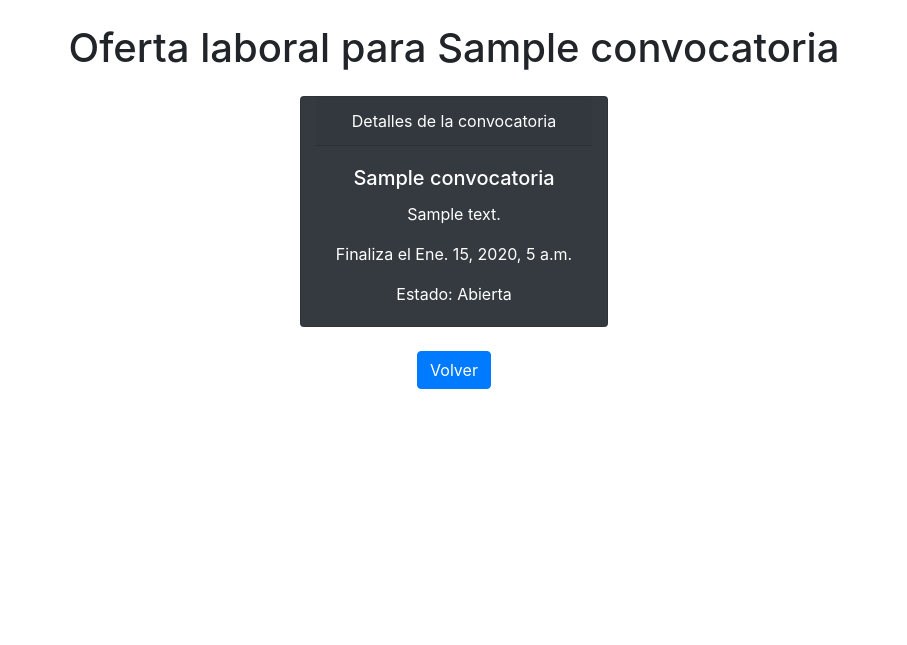
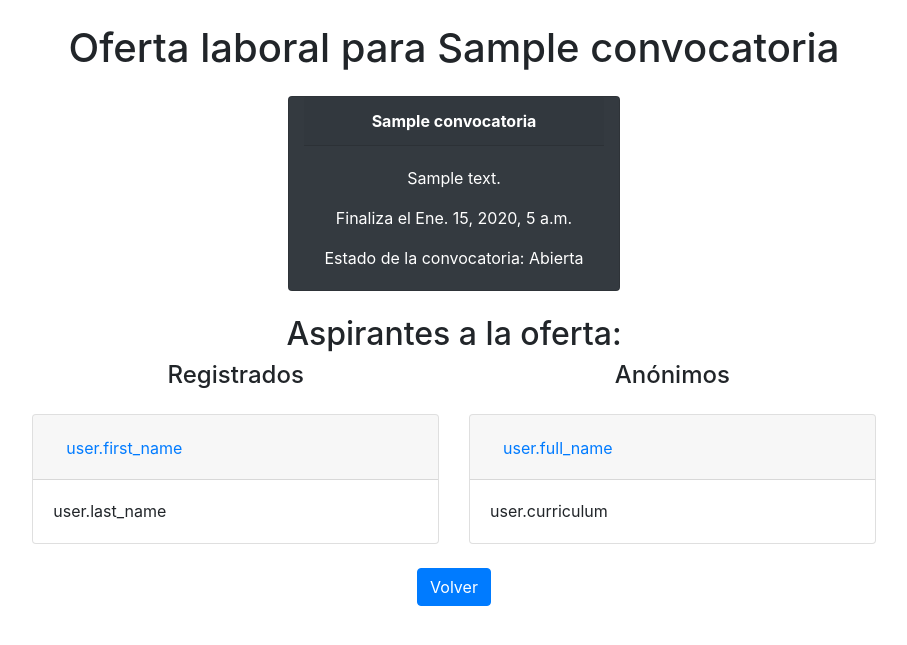
Before and after one commit to bravodan/talentapp, a Django app: page /convocatoria/1 in a window 1280 px wide. Shown: the part 56-701 px from the top of the page, without its empty margins (186-1093 px from the left). Run offline with Django 3.2, Linux system fonts and the light colour scheme; a user stored in the database is signed in; tables that the repository leaves empty hold one stand-in row (values such as "Sample post"); some libraries are stand-ins or nearby versions.

Commit message:
agregados usuarios postulados a la vista detalles de convocatoria

```diff
--- a/convocatoria/templates/convocatoria/job_offer_detail.html
+++ b/convocatoria/templates/convocatoria/job_offer_detail.html
@@ -2,16 +2,71 @@
 
 {% block content %}
 <h1 class="text-center mt-4">Oferta laboral para {{ object.job_title }}</h1>
+
 <div class="row justify-content-center mt-4">
     <div class="card text-white bg-dark col-md-auto text-center">
         <div class="card-header">
-            Detalles de la convocatoria
+            <b>{{ object.job_title }}</b>
         </div>
         <div class="card-body">
-            <h5 class="card-title">{{ object.job_title }}</h5>
             <p class="card-text">{{ object.description }}</p>
             <p class="card-text">Finaliza el {{ object.closing_date_time }}</p>
-            <p class="card-text">Estado: {{ object.get_status_display }}</p>
+            <p class="card-text">Estado de la convocatoria: {{ object.get_status_display }}</p>
+        </div>
+    </div>
+</div>
+
+<div class="row justify-content-center mt-4">
+    <h2 class="text-center">Aspirantes a la oferta:</h2>
+</div>
+<div class="row justify-content-center">
+    <div class="col-4">
+        <h4 class="text-center"> Registrados </h4>
+        <div class="accordion mt-4" id="accordionRegistrados">
+            {% for user in applicants_users %}
+            <div class="card">
+                <div class="card-header" id="headingOne">
+                    <h2 class="mb-0">
+                        <button class="btn btn-link" type="button" data-toggle="collapse" data-target="#{{ user.id }}"
+                            aria-expanded="true" aria-controls="collapseOne">
+                            user.first_name
+                        </button>
+                    </h2>
+                </div>
+
+                <div id="{{ user.id }}" class="collapse show" aria-labelledby="headingOne"
+                    data-parent="#accordionRegistrados">
+                    <div class="card-body">
+                        user.last_name
+                    </div>
+                </div>
+            </div>
+            {% endfor %}
+        </div>
+    </div>
+
+    <div class="col-4">
+        <h4 class="text-center"> Anónimos </h4>
+        <div class="accordion mt-4" id="accordionAnonimos">
+            {% for user in anonymous_applicants %}
+            <div class="card">
+                <div class="card-header" id="headingOne">
+                    <h2 class="mb-0">
+                        <button class="btn btn-link" type="button" data-toggle="collapse" data-target="#collapseOne"
+                            aria-expanded="true" aria-controls="collapseOne">
+                            user.full_name
+                        </button>
+                    </h2>
+                </div>
+
+                <div id="collapseOne" class="collapse show" aria-labelledby="headingOne"
+                    data-parent="#accordionAnonimos">
+                    <div class="card-body">
+                        user.curriculum
+                    </div>
+                </div>
+            </div>
+            {% endfor %}
         </div>
     </div>
 </div>
--- a/convocatoria/views.py
+++ b/convocatoria/views.py
@@ -3,9 +3,11 @@ from django.views.generic import FormView, ListView, DetailView
 from .forms import JobOfferForm
 from .models import Convocatoria, Postulacion, PostulacionAnonima
 from datetime import date
+from django.contrib.auth.decorators import login_required
+from django.utils.decorators import method_decorator
 
 # Create your views here.
-
+@method_decorator(login_required, name='dispatch')
 class CreateJobOfferView(FormView):
     form_class = JobOfferForm
     template_name = 'convocatoria/create_job_offer.html'
@@ -16,6 +18,7 @@ class CreateJobOfferView(FormView):
         form.save()
         return super().form_valid(form)
 
+@method_decorator(login_required, name='dispatch')
 class AllJobOffersListView(ListView):
     model = Convocatoria
     template_name = 'convocatoria/all_job_offers.html'
@@ -31,6 +34,7 @@ class AllJobOffersListView(ListView):
         context['today'] = date.today()
         return context
 
+@method_decorator(login_required, name='dispatch')
 class JobOfferDetailView(DetailView):
     model = Convocatoria
     template_name = 'convocatoria/job_offer_detail.html'
```
